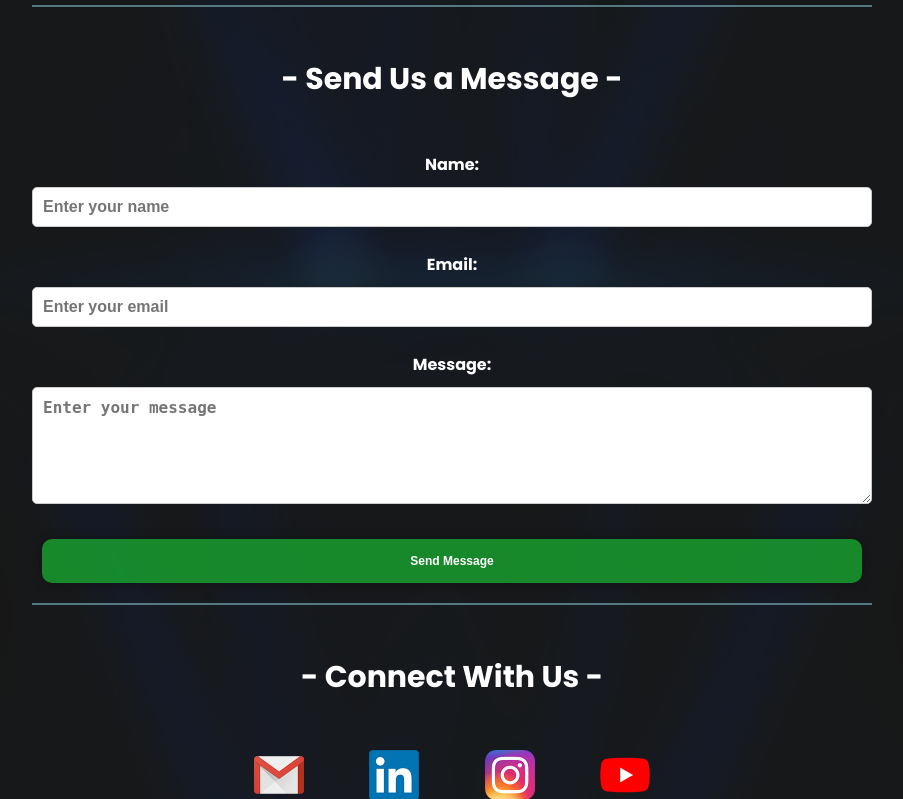
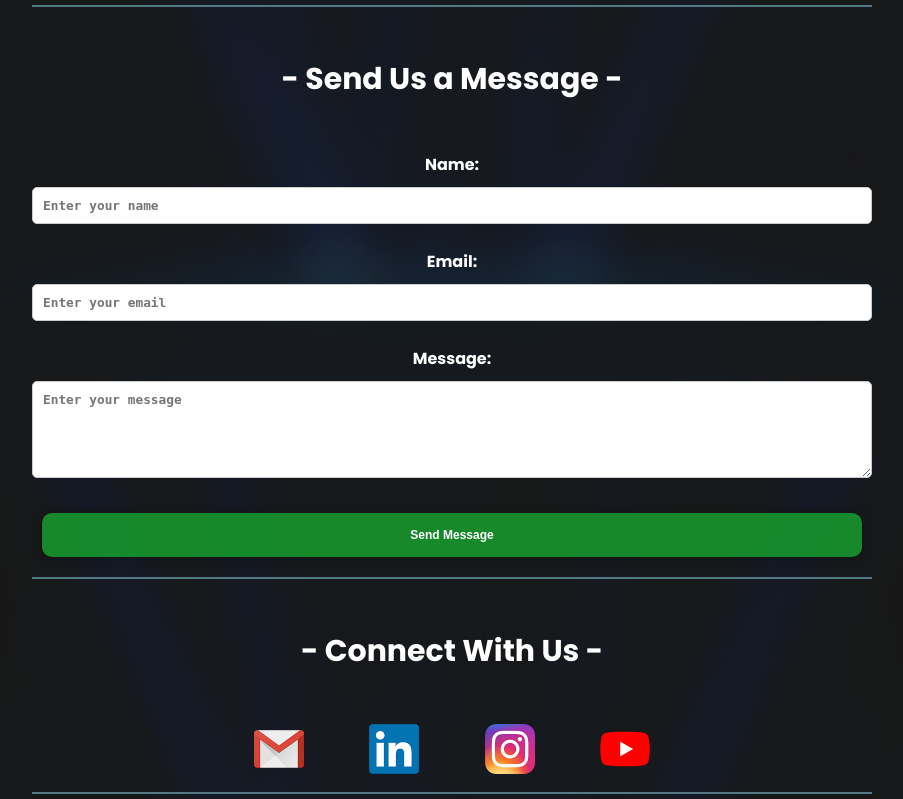
Before and after one commit to jyotirmay-exe/xts-web, a Flask app: page /contact in a window 1280 px wide. Shown: the part 346-1145 px from the top of the page, without its empty margins (188-1091 px from the left). Run offline with Flask 3, Linux system fonts and the light colour scheme; parts of the project's set-up code (start-up, migrations or seed data) failed here and were passed over.

Commit message:
frontend update

```diff
--- a/static/styles.css
+++ b/static/styles.css
@@ -269,10 +269,11 @@ h1 {
 
 .form-group input,
 .form-group textarea {
+    font-family: monospace;
     padding: 10px;
     border: 1px solid #ccc;
     border-radius: 5px;
-    font-size: 1rem;
+    font-size: 0.8rem;
     font-weight: 700;
 }
 
```
